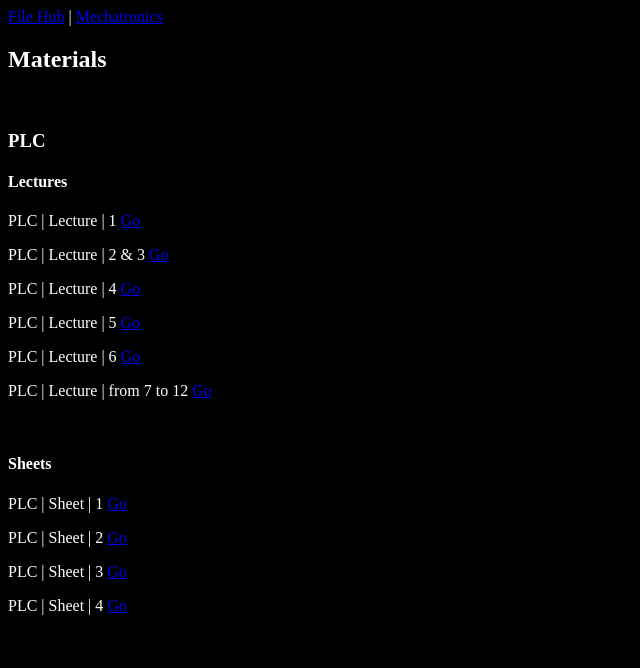
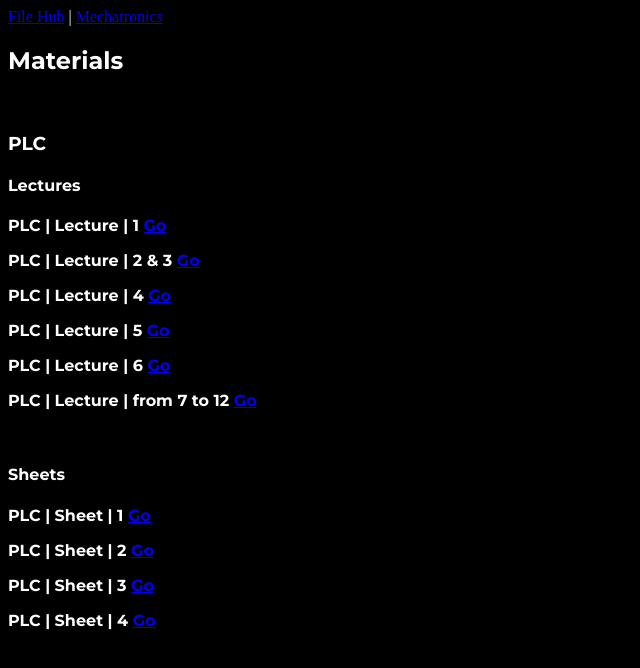
Before and after one commit to Ahmed-Badrawi/File-Hub, a plain HTML site: page Mechatronics.html in a window 1280 px wide. Shown: the whole page, without its empty margins (0-640 px from the left). Drawn offline with Linux system fonts and the light colour scheme.

Commit message:
Update Mechatronics.html

```diff
--- a/Mechatronics.html
+++ b/Mechatronics.html
@@ -1,9 +1,17 @@
+<head>
+    <link rel="preconnect" href="https://fonts.googleapis.com">
+    <link rel="preconnect" href="https://fonts.gstatic.com" crossorigin>
+    <link href="https://fonts.googleapis.com/css2?family=Montserrat:wght@400;700&display=swap" rel="stylesheet">
 <style>
         body {
             background-color: black;
             color: white;
         }
+        h1, h2, h3, h4, p {
+            font-family: 'Montserrat', sans-serif;
+            font-weight: 700;
     </style>
+</head>
 <a href="index.html">File Hub</a> | <a href="Mechatronics.html">Mechatronics</a>
 <br>
 <h2>Materials</h2>
```
